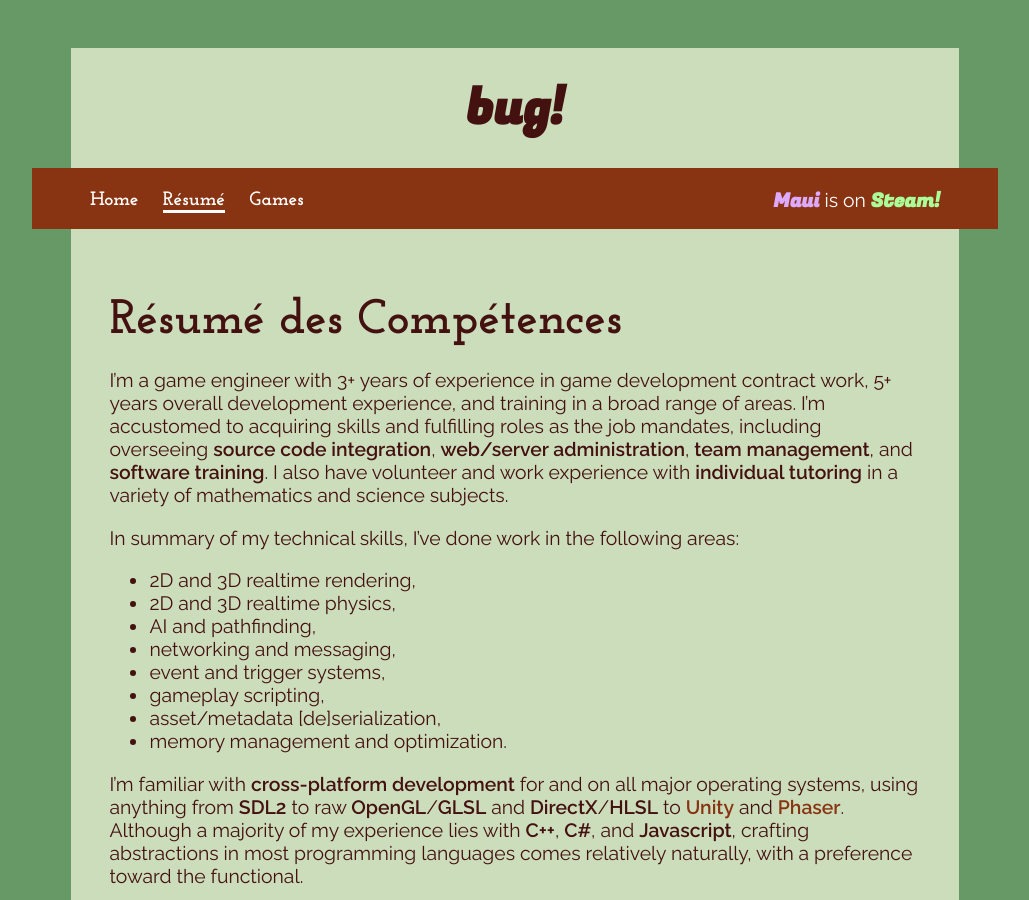
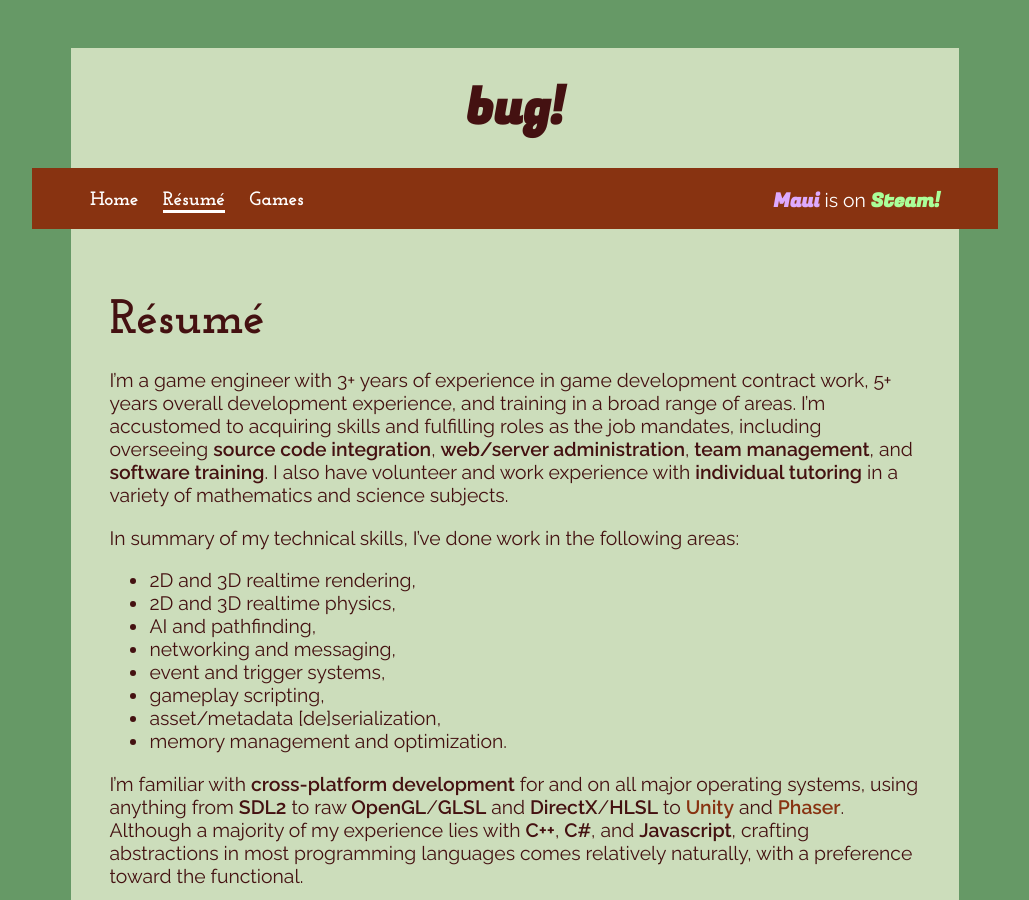
Before and after one commit to bugQ/win.dlestra.ws, a Jekyll site: the page built from cv.md, in a window 1280 px wide and 900 px high. Shown: the whole window, without its empty margins (125-1154 px from the left). Built offline with Jekyll 4.4.1, drawn with Linux system fonts in a browser that asks for light colours.

Commit message:
Appear less fluent in French until I can claim it

```diff
--- a/cv.md
+++ b/cv.md
@@ -5,7 +5,7 @@ sound: work
 class: cv
 ---
 
-# Résumé des Compétences
+# Résumé
 
 I'm a game engineer with 3+ years of experience in game development contract
 work, 5+ years overall development experience, and training in a broad range
```
